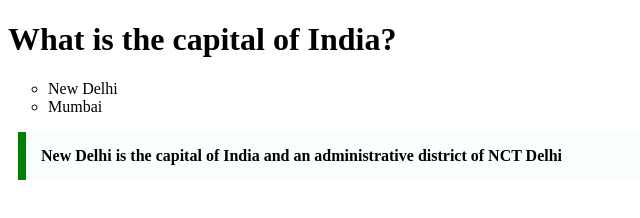
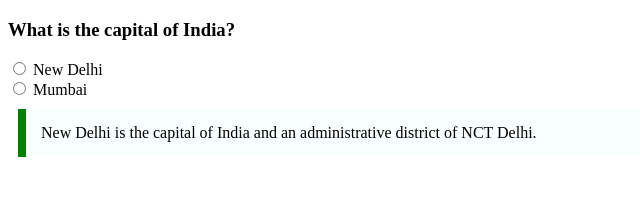
Before and after one commit to acciojob/trivia-Smitaspeak1, a website: page main.html in a window 1280 px wide. Shown: the whole page, without its empty margins (0-640 px from the left). Drawn offline with Linux system fonts and the light colour scheme.

Commit message:
project completed

```diff
--- a/main.html
+++ b/main.html
@@ -1,37 +1,20 @@
 <!DOCTYPE html>
-
-<html>
-
+<html lang="en">
 <head>
-<title>Document</title>
-<style>
-	 blockquote
-        {
-            max-width: 600px;
-            margin: 10px;
-            padding: 15px;
-            border-left: 8px solid green;
-            background-color: #f8fffe;
-            font-weight: bold;
-        }
-</style>
-<link rel ="stylesheet" href="style.css">
+    <meta charset="UTF-8">
+    <meta http-equiv="X-UA-Compatible" content="IE=edge">
+    <meta name="viewport" content="width=device-width, initial-scale=1.0">
+    <title>Document</title>
+    <link rel="stylesheet" href="styles.css">
 </head>
-
 <body>
-	<!-- the entire body must be written by student -->
-
-    <script type="text/javascript" src="./script.js">
-</script>
-
+    <h3>What is the capital of India?</h3>
+    <input type="radio" value="New Delhi" name="city">
+    <label for="New Delhi">New Delhi</label><br>
+    <input type="radio" value="Mumbai" name="city">
+    <label for="Mumbai">Mumbai</label><br>
+    <blockquote cite=" https://en.wikipedia.org/wiki/New_Delhi">
+     New Delhi is the capital of India and an administrative district of NCT Delhi.
+    </blockquote>
 </body>
-<h1><b>What is the capital of India?</h1></b>
-    <ul type="circle">
-        <li>New Delhi</li>
-        <li>Mumbai</li>
-    </ul>
-
-    <blockquote cite =" https://en.wikipedia.org/wiki/New_Delhi">
-        New Delhi is the capital of India and an administrative district of NCT Delhi</blockquote>
-
 </html>
--- a/styles.css
+++ b/styles.css
@@ -5,6 +5,4 @@
     padding: 15px;
     border-left: 8px solid green;
     background-color: #f8fffe;
-            font-weight: bold;
 }
-/* Your CSS Code here. */
```
Lines whose indentation alone changed are shown as unchanged.
